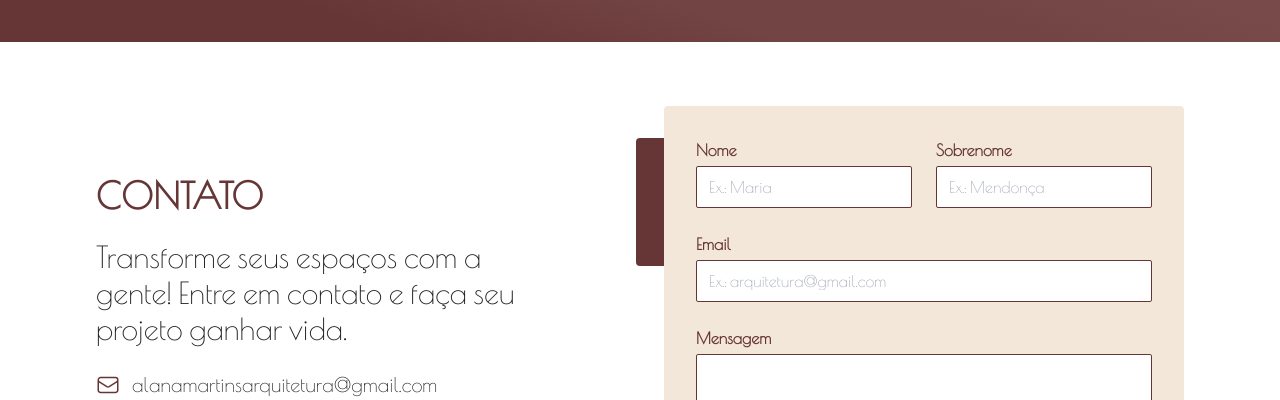
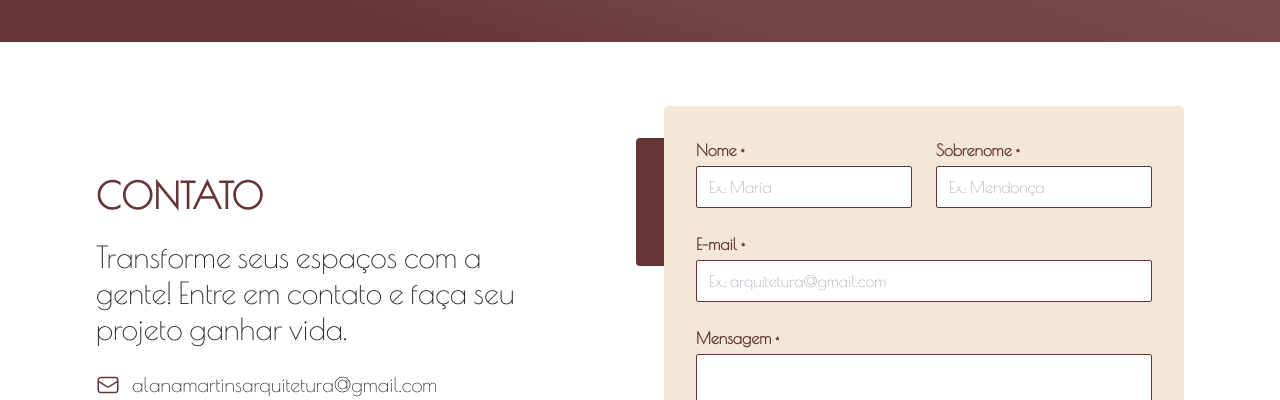
Before and after one commit to Gerson-Lima/Alana-s-Site, a React (Vite) app: page / in a window 1280 px wide. Shown: the part 2560-2960 px from the top of the page. Built offline with nearby package versions, Linux system fonts and the light colour scheme.

Commit message:
feat: required added in email fields

```diff
--- a/src/Components/Organisms/Contact/ContactSection.jsx
+++ b/src/Components/Organisms/Contact/ContactSection.jsx
@@ -68,7 +68,7 @@ export function ContactSection() {
           <form ref={form} onSubmit={sendEmail} className="space-y-6">
             <div className="grid md:grid-cols-2 gap-6">
               <div className="flex flex-col">
-                <label className="text-[#663535] mb-1 font-semibold">Nome</label>
+                <label className="text-[#663535] mb-1 font-semibold">Nome<span className='text-xs'>﹡</span></label>
                 <input
                   type="text"
                   name="name"
@@ -78,7 +78,7 @@ export function ContactSection() {
                 />
               </div>
               <div className="flex flex-col">
-                <label className="text-[#663535] mb-1 font-semibold">Sobrenome</label>
+                <label className="text-[#663535] mb-1 font-semibold">Sobrenome<span className='text-xs'>﹡</span></label>
                 <input
                   type="text"
                   name="surname"
@@ -90,7 +90,7 @@ export function ContactSection() {
             </div>
 
             <div className="flex flex-col">
-              <label className="text-[#663535] mb-1 font-semibold">Email</label>
+              <label className="text-[#663535] mb-1 font-semibold">E-mail<span className='text-xs'>﹡</span></label>
               <input
                 type="email"
                 name="email"
@@ -101,7 +101,7 @@ export function ContactSection() {
             </div>
 
             <div className="flex flex-col">
-              <label className="text-[#663535] mb-1 font-semibold">Mensagem</label>
+              <label className="text-[#663535] mb-1 font-semibold">Mensagem<span className='text-xs'>﹡</span></label>
               <textarea
                 name="message"
                 rows={4}
```
